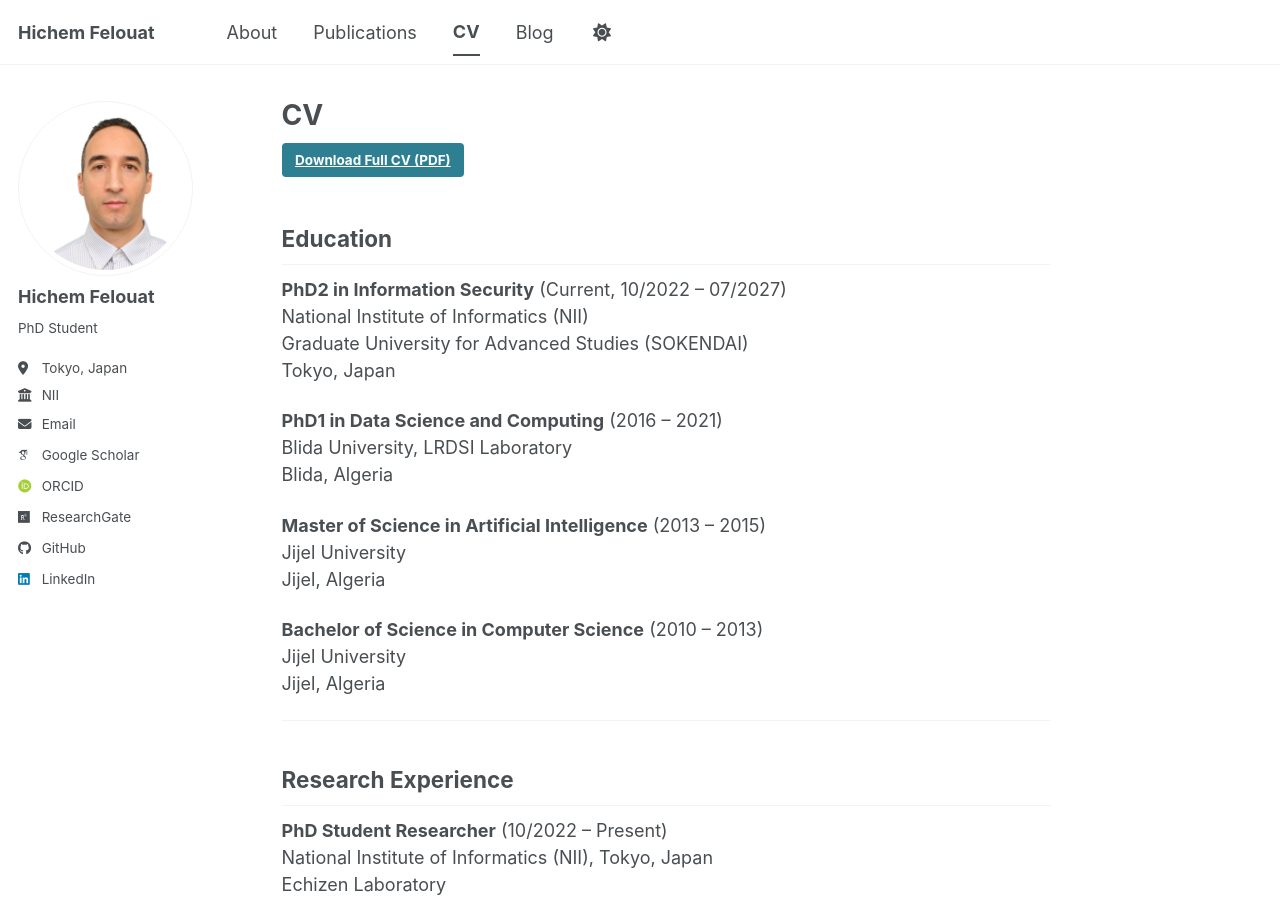
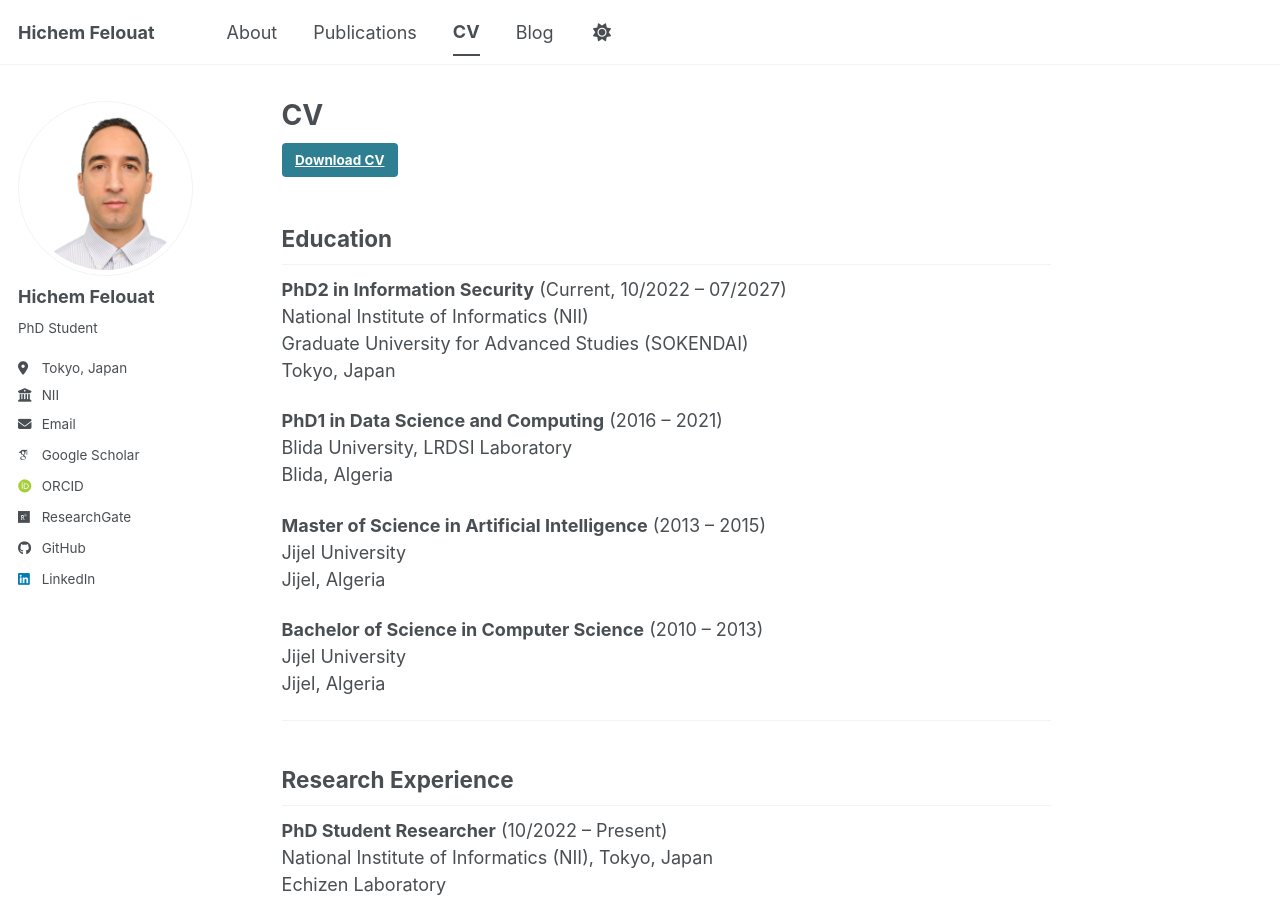
Before and after one commit to hichemfelouat/hichemfelouat.github.io, a Jekyll site: the page built from _pages/cv.md, in a window 1280 px wide and 900 px high. Built offline with Jekyll 4.4.1, drawn with Linux system fonts in a browser that asks for light colours; some web fonts are replaced; a script bundle is joined from its source files by our own code; library files that are not in the unit come from our copies.

Commit message:
Update cv.md

```diff
--- a/_pages/cv.md
+++ b/_pages/cv.md
@@ -2,13 +2,11 @@
 title: "CV"
 permalink: /cv/
 author_profile: true
-redirect_from:
-  - /resume
 ---
 
 {% include base_path %}
 
-[Download Full CV (PDF)]({{ site.url }}cv.pdf){: .btn .btn--primary}
+[Download CV](/files/cv.pdf){: .btn .btn--primary}
 
 ## Education
 
```
